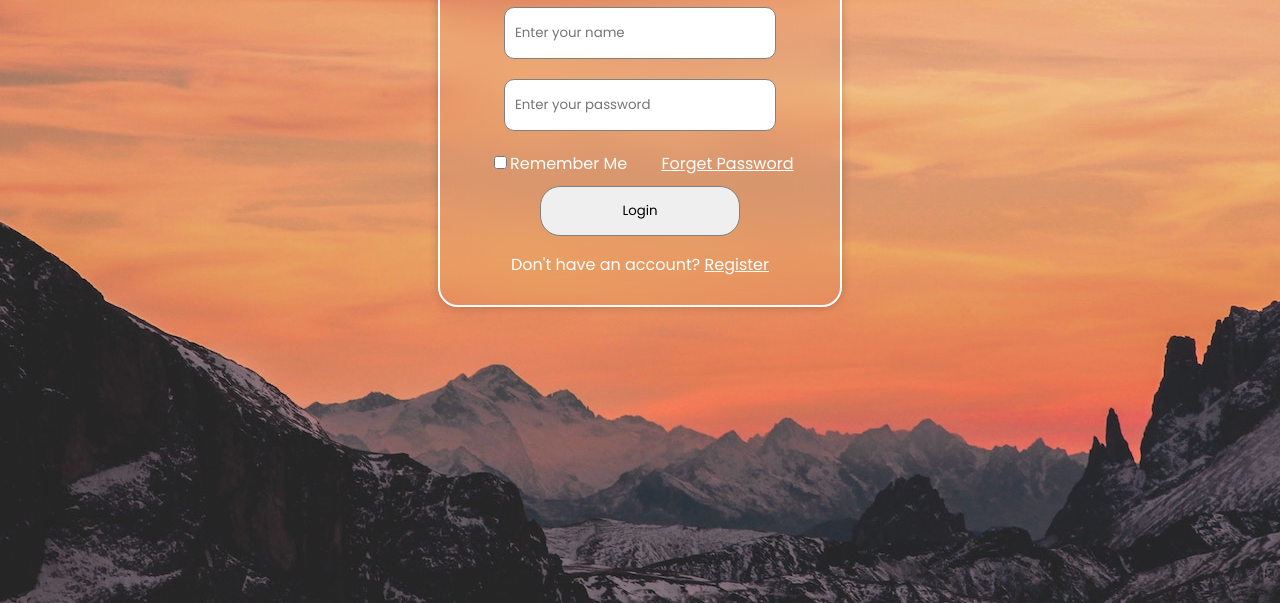
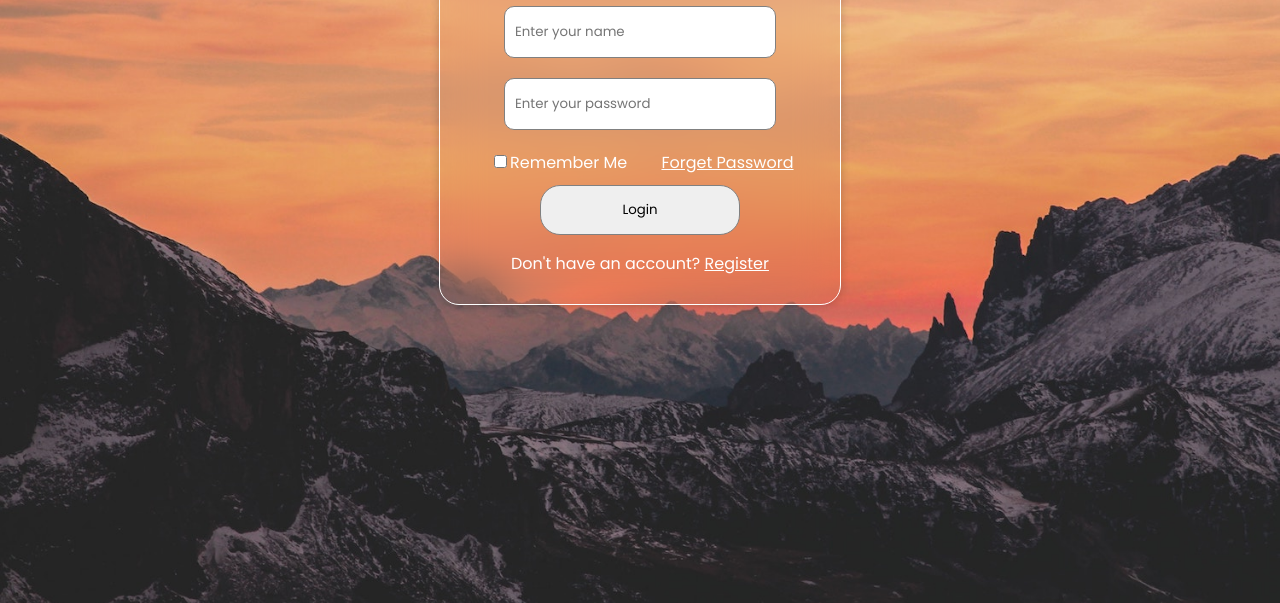
Before and after one commit to venkydev1997/SimpleLogin, a plain HTML site: page index.html in a window 1280 px wide. Shown: the part 197-800 px from the top of the page. Drawn offline with Linux system fonts and the light colour scheme.

Commit message:
New commit

```diff
--- a/style.css
+++ b/style.css
@@ -4,7 +4,9 @@
 }
 
 body {
-    background-image: url(cover.jpg);
+    background: url(cover.jpg) no-repeat center fixed;
+    background-size: cover;
+
 }
 
 h1 {
@@ -15,7 +17,7 @@ h1 {
 .container {
     height: 400px;
     width: 400px;
-    border: 2px solid rgba(255, 255, 255, 255);
+    border: 1px solid rgba(255, 255, 255, 255);
     display: flex;
     flex-direction: column;
     justify-content: center;
@@ -25,7 +27,7 @@ h1 {
     border-radius: 20px;
     background: transparent;
     backdrop-filter: blur(20px);
-    box-shadow: 0 0 10px rgba(0, 0, 0, 0.2)
+    box-shadow: 0 0 10px rgba(0, 0, 0, 0.2);
 }
 
 input {
```
